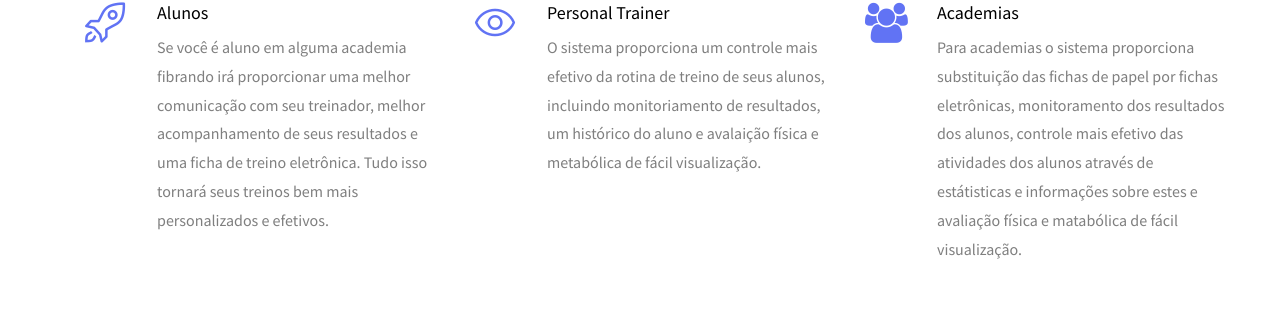
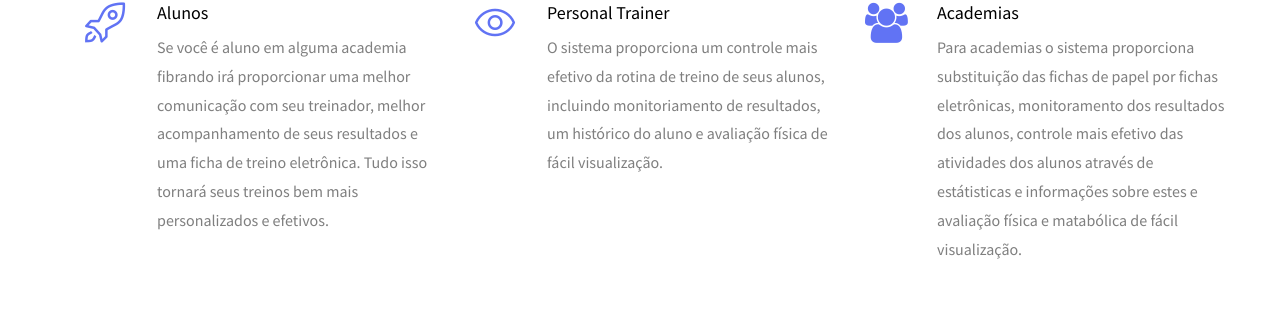
Before and after one commit to brunoliveira8/fibrando, a Django app: page / in a window 1280 px wide. Shown: the part 2135-2452 px from the top of the page. Run offline with Django 3.2, Linux system fonts and the light colour scheme; some libraries are stand-ins or nearby versions; some web fonts are replaced.

Commit message:
Ajeita index.html

```diff
--- a/project/templates/index.html
+++ b/project/templates/index.html
@@ -213,7 +213,7 @@
         <div class="fh5co-icon"><i class="icon-eye"></i></div>
         <div class="fh5co-desc">
           <h3>Personal Trainer</h3>
-          <p>O sistema proporciona um controle mais efetivo da rotina de treino de seus alunos, incluindo monitoriamento de resultados, um histórico do aluno e avalaição física e metabólica de fácil visualização.</p>
+          <p>O sistema proporciona um controle mais efetivo da rotina de treino de seus alunos, incluindo monitoriamento de resultados, um histórico do aluno e avaliação física de fácil visualização.</p>
         </div>
       </div>
       <div class="clearfix visible-sm-block visible-xs-block"></div>
@@ -363,7 +363,7 @@
   <div class="container">
    <div class="row row-bottom-padded-sm">
     <div class="col-md-12">
-      <p class="copyright text-center">&copy; 2016 <a href="#">Startup Factor</a>. All Rights Reserved.</p>
+      <p class="copyright text-center">&copy; 2016 <a href="#">Startup Factor</a>. All Rights Reserved.<br> Contato: managyment@gmail.com</p>
     </div>
   </div>
   <div class="row">
@@ -376,8 +376,8 @@
       <li><a href="#"><i class="icon-linkedin"></i></a></li>
       <li><a href="#"><i class="icon-instagram"></i></a></li>
       <li><a href="#"><i class="icon-dribbble"></i></a></li>
-    -->
-    <li><a href="#"><i class="icon-facebook"></i></a></li>
+
+    <li><a href="#"><i class="icon-facebook"></i></a></li> -->
   </ul>
 </div>
 </div>
```
